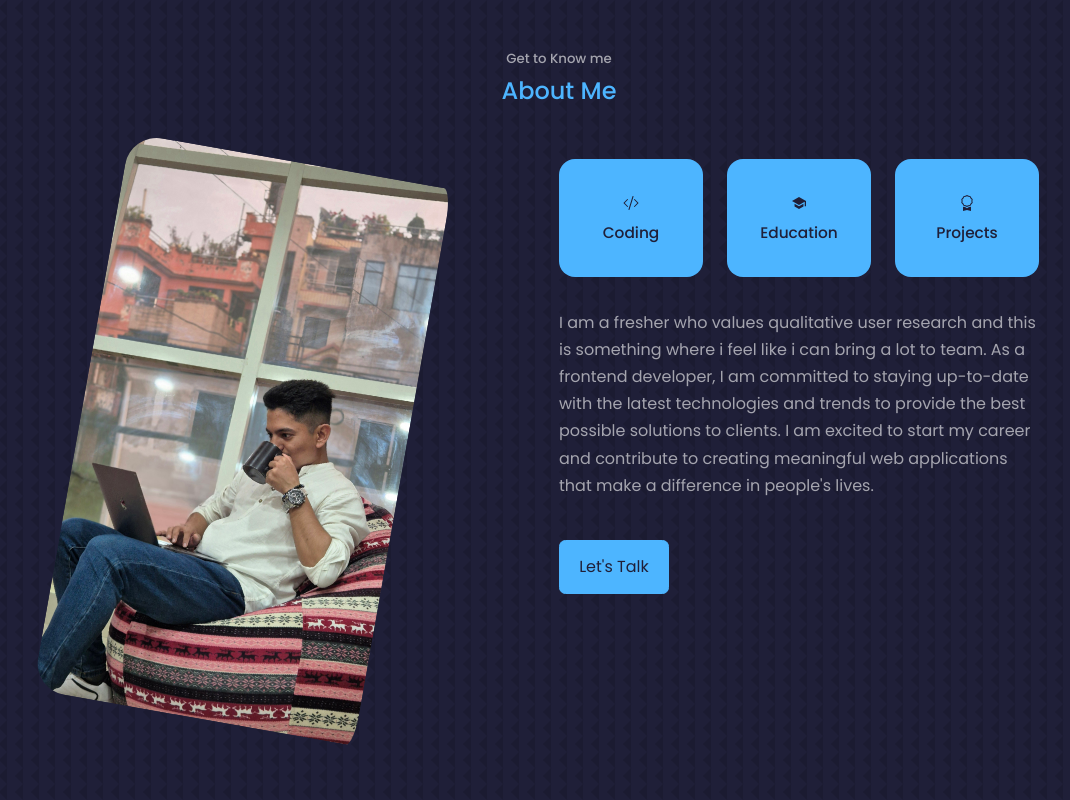
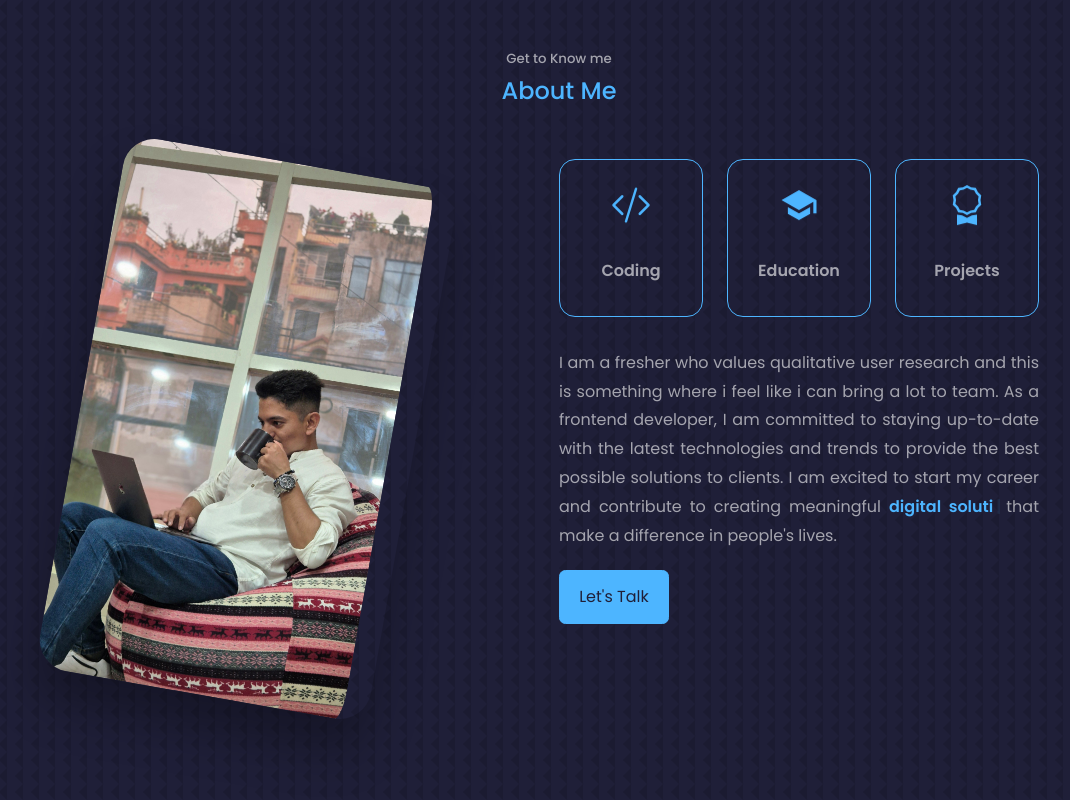
Before and after one commit to awi246/Portfolio, a React (Create React App) app: page / in a window 1280 px wide. Shown: the part 880-1680 px from the top of the page, without its empty margins (81-1151 px from the left). Built offline with nearby package versions, Linux system fonts and the light colour scheme; the HTML template or start-up script is replaced by a standard one.

Commit message:
add react-simple-typewriter dependency and implement in About section

```diff
--- a/package.json
+++ b/package.json
@@ -11,6 +11,7 @@
     "react-dom": "^18.2.0",
     "react-icons": "^4.8.0",
     "react-scripts": "^5.0.1",
+    "react-simple-typewriter": "^5.0.1",
     "web-vitals": "^2.1.4"
   },
   "scripts": {
--- a/src/components/about/About.jsx
+++ b/src/components/about/About.jsx
@@ -4,6 +4,8 @@ import ME from "../../assets/main2.jpg";
 import { IoMdSchool } from "react-icons/io";
 import { BsCodeSlash } from "react-icons/bs";
 import { BsAward } from "react-icons/bs";
+import { Typewriter } from "react-simple-typewriter";
+
 const About = () => {
   return (
     <section id="about">
@@ -19,29 +21,47 @@ const About = () => {
           <div className="about__cards">
             <a href="#experience">
               <article className="about__card">
-                <BsCodeSlash className="About__icon" />
+                <BsCodeSlash className="about__icon" />
                 <h5>Coding</h5>
               </article>
             </a>
             <a href="#education">
               <article className="about__card">
-                <IoMdSchool className="About__icon" />
+                <IoMdSchool className="about__icon" />
                 <h5>Education</h5>
               </article>
             </a>
             <a href="#portfolio">
               <article className="about__card">
-                <BsAward className="About__icon" />
+                <BsAward className="about__icon" />
                 <h5>Projects</h5>
               </article>
             </a>
           </div>
           <p>
-            {/* I am a fresher who values qualitative user research and this is
-            something where i feel like i can bring a lot to team. Frontend
-            developer with background knowledge along with a knack of building
-            applications with utmost effciency. */}
-            I am a fresher who values qualitative user research and this is something where i feel like i can bring a lot to team. As a frontend developer, I am committed to staying up-to-date with the latest technologies and trends to provide the best possible solutions to clients. I am excited to start my career and contribute to creating meaningful web applications that make a difference in people's lives.
+            I am a fresher who values qualitative user research and this is
+            something where i feel like i can bring a lot to team. As a frontend
+            developer, I am committed to staying up-to-date with the latest
+            technologies and trends to provide the best possible solutions to
+            clients. I am excited to start my career and contribute to creating
+            meaningful{" "}
+            <span className="typewriter-text">
+              <Typewriter
+                words={[
+                  "web applications",
+                  "user experiences",
+                  "digital solutions",
+                  "innovative projects",
+                ]}
+                loop={0}
+                cursor
+                cursorStyle="|"
+                typeSpeed={70}
+                deleteSpeed={50}
+                delaySpeed={1000}
+              />
+            </span>{" "}
+            that make a difference in people's lives.
           </p>
 
           <a href="#contact" className="btn btn-primary">
--- a/src/components/about/about.css
+++ b/src/components/about/about.css
@@ -1,4 +1,4 @@
-.about__container{
+.about__container {
   display: grid;
   grid-template-columns: 35% 50%;
   gap: 15%;
@@ -8,113 +8,230 @@
   width: 100%;
   aspect-ratio: 1/1;
   border-radius: 2rem;
-   /* background: linear-gradient(
-        45deg,
-        transparent,
-        var(--color-primary),
-        transparent
-    );  */
   display: grid;
   place-items: center;
-
 }
 
-.about__me-image{
+.about__me-wrapper {
+  position: relative;
+  width: 100%;
+  height: 100%;
+  display: flex;
+  align-items: center;
+  justify-content: center;
+}
+
+.about__me-wrapper::before {
+  content: "";
+  position: absolute;
+  width: 100%;
+  height: 100%;
+  border-radius: 2rem;
+  background: linear-gradient(
+    45deg,
+    var(--color-primary),
+    transparent,
+    var(--color-primary)
+  );
+  animation: rotate 8s linear infinite;
+  z-index: -1;
+}
+
+@keyframes rotate {
+  0% {
+    transform: rotate(0deg);
+  }
+  100% {
+    transform: rotate(360deg);
+  }
+}
+
+.about__me-image {
   max-width: 350px;
+  width: 100%;
   border-radius: 2rem;
   overflow: hidden;
   transform: rotate(10deg);
   transition: var(--transition);
   padding-right: 24px;
+  box-shadow: 0 2rem 3rem rgba(0, 0, 0, 0.3);
 }
 
-.about__me-image:hover{
-    transform: rotate(0);
+.about__me-image:hover {
+  transform: rotate(0) scale(1.05);
   padding-right: 10px;
 }
 
-.about__cards{
+.about__cards {
   display: grid;
-    grid-template-columns: repeat(3 , 1fr);
+  grid-template-columns: repeat(3, 1fr);
   gap: 1.5rem;
 }
 
-.about__card{
-    background: var(--color-primary);
-    color: var(--color-bg);
-
-    border: 1px solid transparent;
-    border-radius: 1rem ;
-    padding: 2rem;
+.about__card {
+  background: var(--color-bg-variant);
+  border: 1px solid var(--color-primary);
+  border-radius: 1rem;
+  padding: 2rem 1rem;
   text-align: center;
-
+  transition: var(--transition);
+  cursor: pointer;
+  position: relative;
+  overflow: hidden;
 }
 
-.about__card:hover{
-
-    background: var(--color-white);
-    color: black;
-    border-color: transparent;
+.about__card::before {
+  content: "";
+  position: absolute;
+  top: 0;
+  left: -100%;
+  width: 100%;
+  height: 100%;
+  background: linear-gradient(
+    90deg,
+    transparent,
+    rgba(255, 255, 255, 0.1),
+    transparent
+  );
+  transition: left 0.5s;
 }
 
-.about__icon{
-    color: var(--color-primary);
-    font-size: 1.4rem;
-    margin-bottom: 1rem;
+.about__card:hover::before {
+  left: 100%;
 }
 
-.about__card h5{
-
-    font-size: 0.96rem;
-    max-height: 24px;
-}
-.about__card h5:hover{
-    color: black;
-    font-size: 0.96rem;
+.about__card:hover {
+  background: var(--color-primary);
+  border-color: var(--color-primary);
+  transform: translateY(-10px);
+  box-shadow: 0 1rem 2rem rgba(0, 0, 0, 0.3);
 }
 
-.about__content p{
-    margin: 2rem 0 2.6rem ;
-    color: var(--color-light);
+.about__icon {
+  color: var(--color-primary);
+  font-size: 2.5rem;
+  margin-bottom: 1rem;
+  transition: var(--transition);
+  display: inline-block;
+  animation: float 3s ease-in-out infinite;
 }
 
+@keyframes float {
+  0%,
+  100% {
+    transform: translateY(0);
+  }
+  50% {
+    transform: translateY(-10px);
+  }
+}
 
-@media screen and (max-width:1024px){
-   .about__container{
+.about__card:hover .about__icon {
+  color: var(--color-white);
+  animation: bounce 0.6s ease;
+  transform: scale(1.2);
+}
+
+@keyframes bounce {
+  0%,
+  100% {
+    transform: scale(1.2) translateY(0);
+  }
+  25% {
+    transform: scale(1.2) translateY(-15px);
+  }
+  50% {
+    transform: scale(1.2) translateY(-7px);
+  }
+  75% {
+    transform: scale(1.2) translateY(-12px);
+  }
+}
+
+.about__card h5 {
+  font-size: 1rem;
+  color: var(--color-light);
+  transition: var(--transition);
+  font-weight: 600;
+}
+
+.about__card:hover h5 {
+  color: var(--color-white);
+  transform: scale(1.05);
+}
+
+.about__card small {
+  font-size: 0.8rem;
+  color: var(--color-light);
+  display: block;
+  margin-top: 0.5rem;
+  transition: var(--transition);
+  opacity: 0.8;
+}
+
+.about__card:hover small {
+  color: var(--color-white);
+  opacity: 1;
+}
+
+.about__content p {
+  margin: 2rem 0 2.6rem;
+  color: var(--color-light);
+  line-height: 1.8;
+  text-align: justify;
+  height: 180px;
+}
+
+.typewriter-text {
+  color: var(--color-primary);
+  font-weight: 600;
+}
+
+@media screen and (max-width: 1024px) {
+  .about__container {
     grid-template-columns: 1fr;
     gap: 0;
   }
-   .about__me{
+  .about__me {
     width: 50%;
     margin: 2rem auto 4rem;
   }
-   .about__content p{
+  .about__content p {
     margin: 1rem 0 1.5rem;
-
   }
-   .about__cards{
-    /* width: px; */
-    /* grid-template-columns: 1fr; */
+  .about__cards {
     gap: 2rem;
-
+  }
+  .about__icon {
+    font-size: 2.2rem;
+  }
 }
 
-}
-@media screen and (max-width:600px){
-    .about__me{
+@media screen and (max-width: 600px) {
+  .about__me {
     width: 65%;
-        margin: 0 auto 3rem ;
+    margin: 0 auto 3rem;
   }
 
-    .about__cards{
+  .about__cards {
     grid-template-columns: 1fr 1fr;
     gap: 1rem;
   }
-    .about__content{
+
+  .about__card {
+    padding: 1.5rem 0.5rem;
+  }
+
+  .about__icon {
+    font-size: 2rem;
+  }
+
+  .about__content {
     text-align: center;
   }
-    .about__content p{
+
+  .about__content p {
     margin: 1.5rem 0;
+    text-align: center;
   }
-
 }
```
Also changed, not shown: src/components/experience/experience.css (+192 -25 lines), 1 other file (tests, documents, lock files or other folders). Lines whose indentation alone changed are shown as unchanged.
